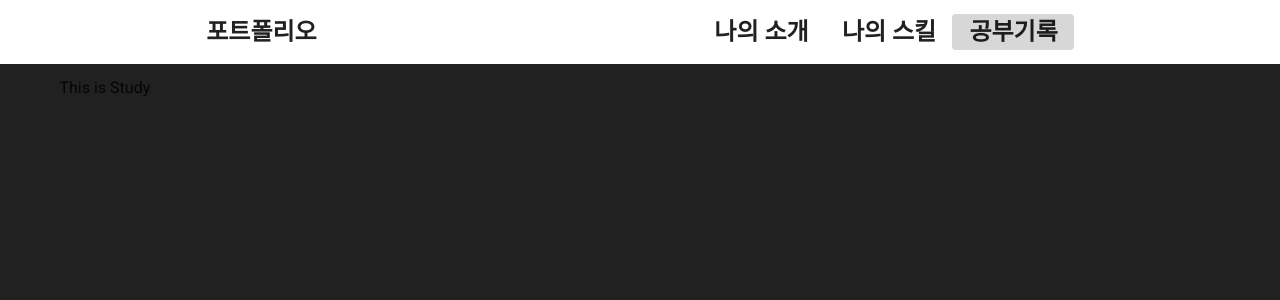
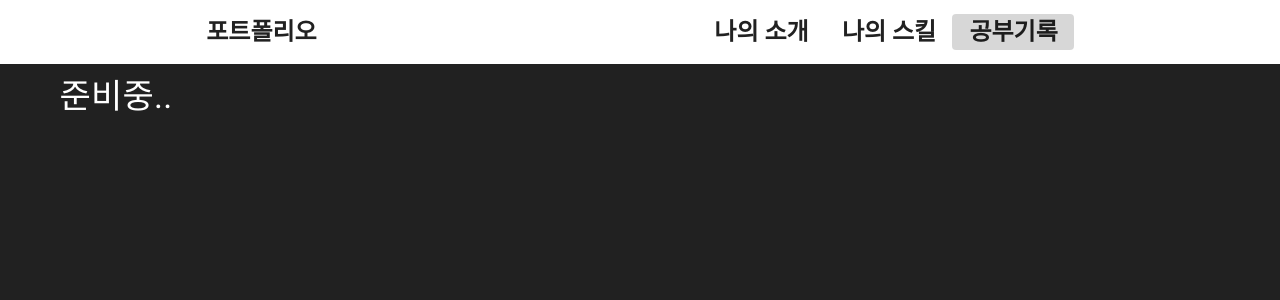
Before and after one commit to choisungwook/myhompage, a Vue app: page /portfolio/study in a window 1280 px wide. Shown: the top 300 px of the page. Built offline with nearby package versions, Linux system fonts and the light colour scheme.

Commit message:
Study 페이지 생성 #3

```diff
--- a/src/views/Study.vue
+++ b/src/views/Study.vue
@@ -1,6 +1,6 @@
 <template>
   <v-container>
-    <div>This is Study</div>
+    <div class="white--text display-1">준비중..</div>
   </v-container>
 </template>
 
```
